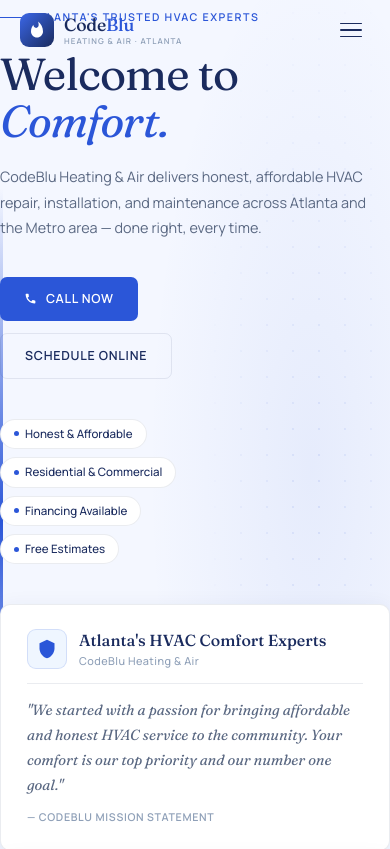
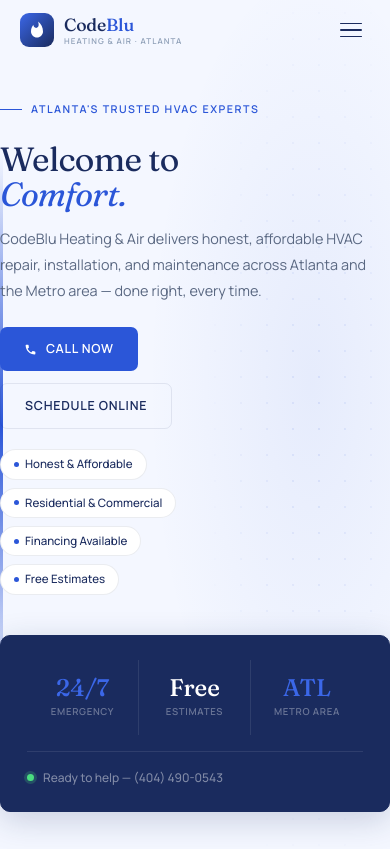
Before and after one commit to qverbo/codeblu, a plain HTML site: page index.html in a window 390 px wide. Shown: the top 849 px of the page. Drawn offline with Linux system fonts and the light colour scheme.

Commit message:
fix mobile hero

```diff
--- a/index.html
+++ b/index.html
@@ -304,9 +304,25 @@
       .ft-grid { grid-template-columns:1fr; gap:26px }
       .ab-sg { grid-template-columns:1fr 1fr }
       .fin-feats { grid-template-columns:1fr }
+
+      /* ── HERO MOBILE ── */
+      #hero {
+        min-height:auto;
+        padding-top:calc(var(--nav-h) + 32px);
+        padding-bottom:40px;
+        align-items:flex-start;
+      }
+      #hero h1 { font-size:2.4rem; margin-bottom:14px }
+      .hero-sub { font-size:.9rem; margin-bottom:24px }
+      .hero-acts { margin-bottom:20px }
+      /* Hide the mission quote card on mobile — keep only the stats card */
+      .hero-right .hcard:not(.hcard-nv) { display:none }
+      .hero-right { gap:0 }
+      .hcard-nv { border-radius:var(--r) }
     }
     @media(max-width:480px) {
       .hero-acts,.hero-chips { flex-direction:column; align-items:flex-start }
+      #hero h1 { font-size:2.1rem }
     }
   </style>
 </head>
```
